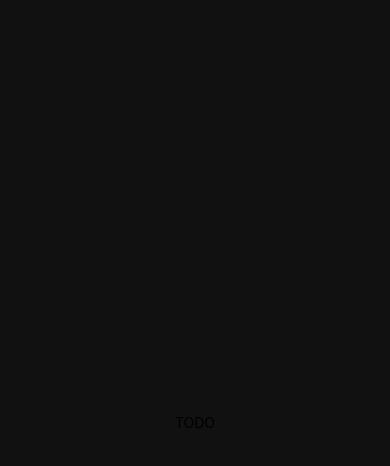
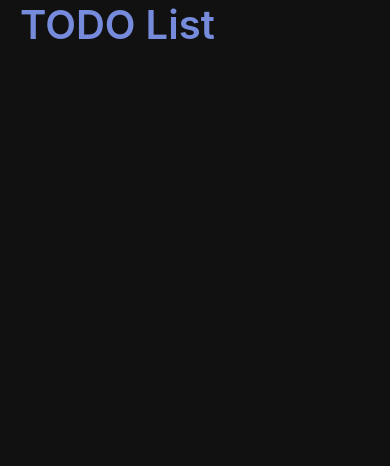
Before and after one commit to corn1200/rn-todo-app, a React Native app: screen / in a window 390 px wide. Shown: the top 466 px of the page. Built offline with nearby package versions, Linux system fonts and the light colour scheme.

Commit message:
타이틀 컴포넌트를 생성하고 StatusBar를 엑스포에서 RN 컴포넌트로 변경

```diff
--- a/src/App.js
+++ b/src/App.js
@@ -1,22 +1,45 @@
-import { StatusBar } from 'expo-status-bar';
-import { StyleSheet, Text, View } from 'react-native';
+// 스타일 컴포넌트 생성(styled)과
+// 테마 설정을 위한 컴포넌트(ThemeProvider)를 import
+import { StyleSheet, Text, View, StatusBar } from 'react-native';
 import styled, { ThemeProvider } from 'styled-components/native';
 import { theme } from './theme';
 
-const Container = styled.View`
+// 내용을 감싸기 위한(Container) 스타일 컴포넌트 생성(styled.View)
+// props로 받은 테마 값(${({ theme }))의
+// 배경 색상으로 Container 색상 설정(=> theme.background})
+const Container = styled.SafeAreaView`
     flex: 1;
-    background-color: ${({theme}) => theme.background};
+    background-color: ${({ theme }) => theme.background};
     align-items: center;
-    justify-content: center;
+    justify-content: flex-start;
 `;
 
+// 제목을 보여주기 위한(Title) 스타일 컴포넌트 생성(styled.Text)
+// props로 받은 테마 값(${({ theme }))의
+// 메인 색상(=> theme.main})으로 텍스트 색상(color:) 설정
+const Title = styled.Text`
+    font-size: 40px;
+    font-weight: 600;
+    color: ${({ theme }) => theme.main};
+    width: 100%;
+    align-items: flex-end;
+    padding: 0 20px;
+`;
+
+// 앱을 렌더링(return) 할 때 테마 파일(./theme.js)의
+// 테마 오브젝트 값을 props로 받는다(theme={theme})
+// 렌더링할 때 테마 적용 컴포넌트(ThemeProvider)에 있는
+// 다른 컴포넌트(Container, Title 등)에서 값을 사용할 수 있다
 export default function App() {
     console.log("all right")
     return (
         <ThemeProvider theme={theme}>
             <Container>
-                <Text>TODO</Text>
-                <StatusBar style="auto" />
+                <Title>TODO List</Title>
+                <StatusBar
+                    style="light-content"
+                    backgroundColor={theme.background}
+                />
             </Container>
         </ThemeProvider>
     );
--- a/src/theme.js
+++ b/src/theme.js
@@ -1,3 +1,4 @@
+// 테마 오브젝트
 export const theme = {
     background: '#111',
     itemBackgorund: '#333',
```
